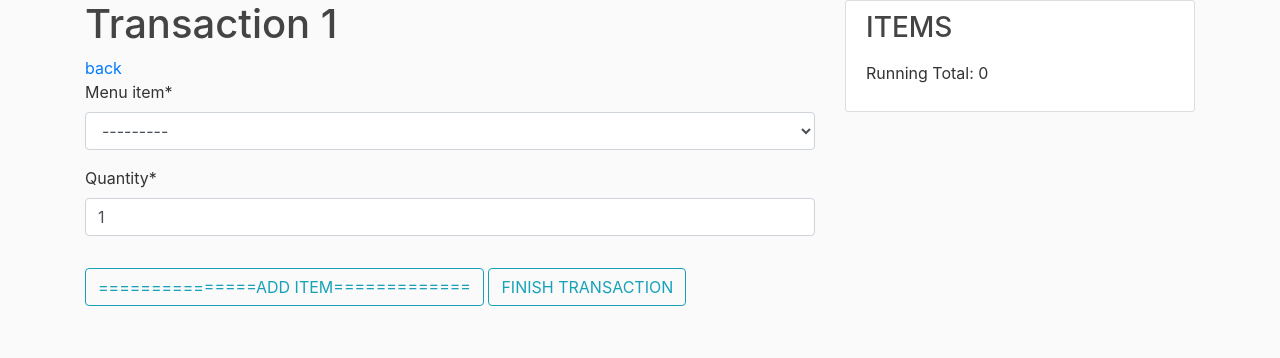
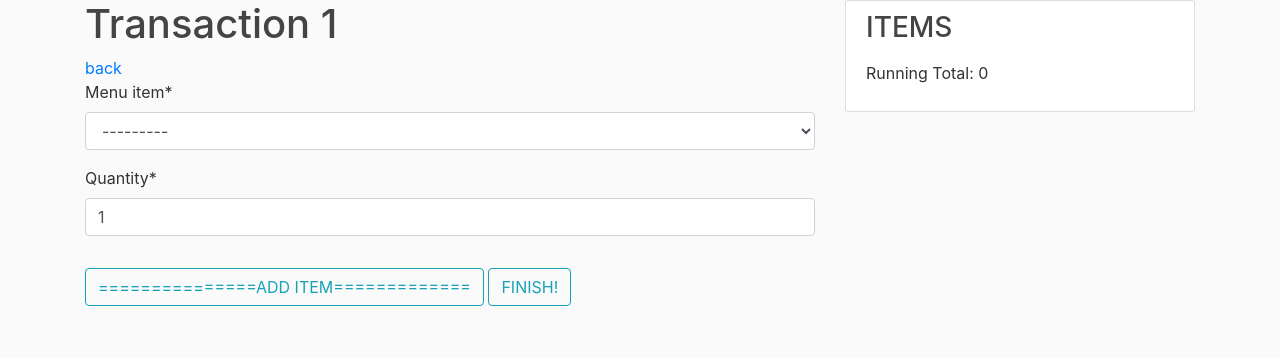
Before and after one commit to sternocleidomastoid/django_restaurant, a Django app: page /transaction/new/ in a window 1280 px wide. Shown: the part 80-438 px from the top of the page. Run offline with Django 3.2, Linux system fonts and the light colour scheme; the visitor is signed in with stand-in values (Sample User, id 1); data comes from the database, SQL or seed files in the repository; data that the repository does not hold is empty; some libraries are stand-ins or nearby versions.

Commit message:
updated transaction template

```diff
--- a/restaurant/templates/restaurant/process_transaction.html
+++ b/restaurant/templates/restaurant/process_transaction.html
@@ -86,7 +86,7 @@
                     <button class="btn btn-outline-info" name="add_sale_button_pressed" value="{{ trans_id }}__{{ rtotal }}" type="submit">
                         ===============ADD ITEM=============</button>
                     <button class="btn btn-outline-info" name="finish_transaction_button_pressed" value="{{ trans_id }}__{{ rtotal }}" type="submit">
-                        FINISH TRANSACTION</button>
+                        FINISH!</button>
                 </div>
                 {% endif %}
 
```
